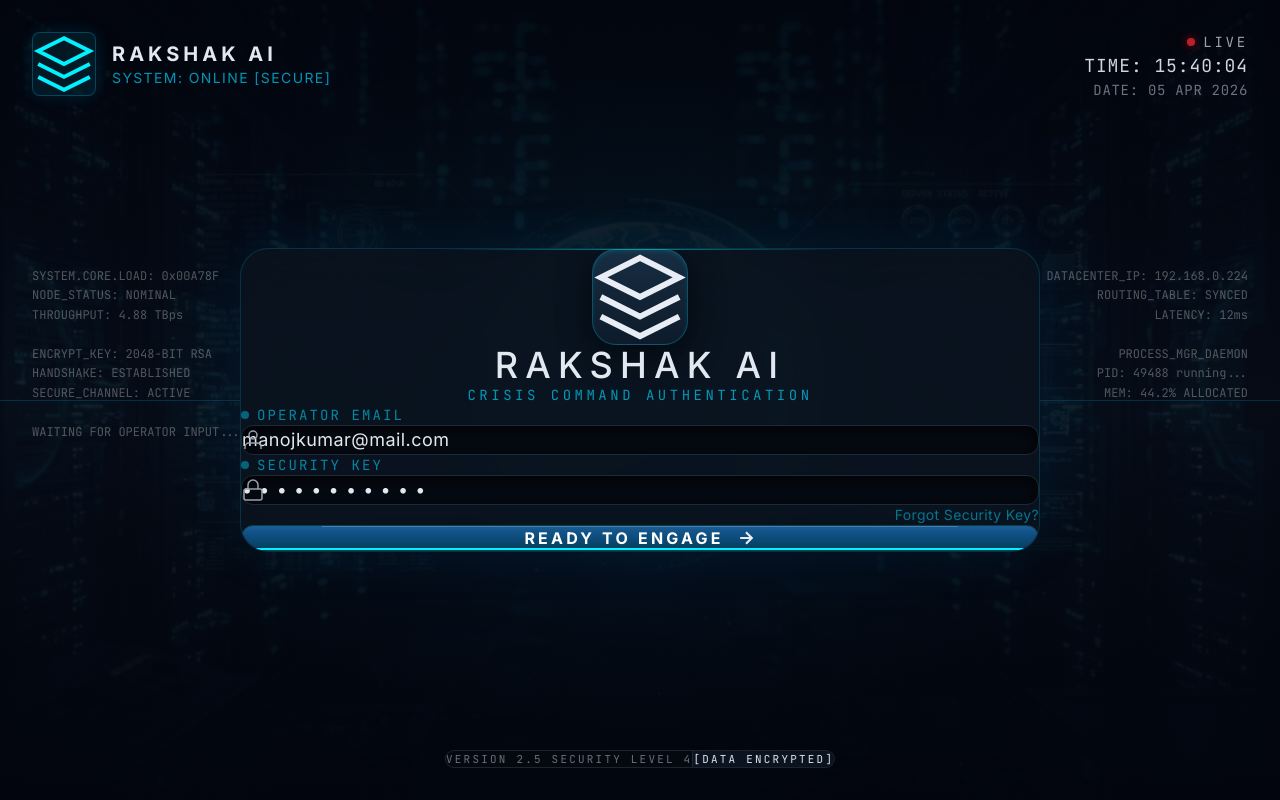
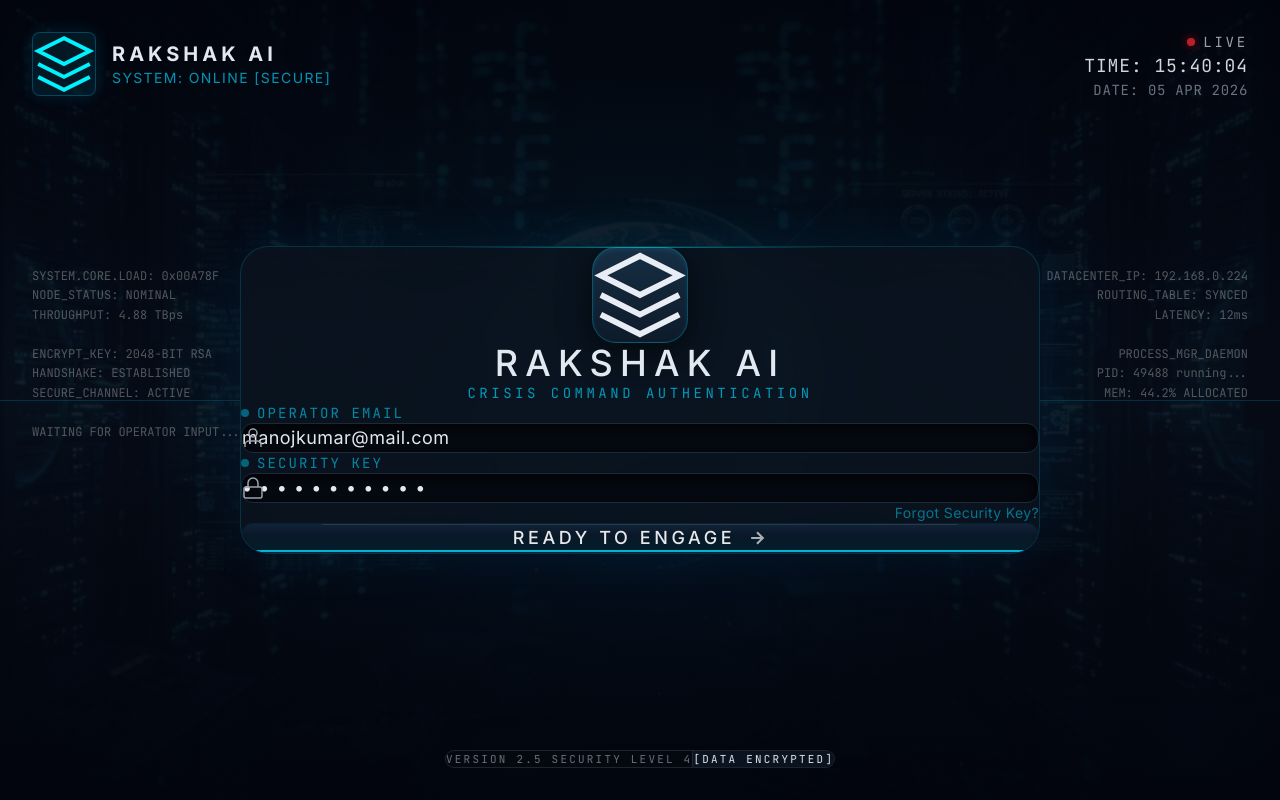
Before and after one commit to Manoj-Kumar-V-008/RAKSHAK-AI, a React (Vite) app in the folder frontend/: page / in a window 1280 px wide. Built offline with nearby package versions, Linux system fonts and the light colour scheme; no server answers.

Commit message:
login page vertical height increase

```diff
--- a/frontend/src/components/LoginStep.jsx
+++ b/frontend/src/components/LoginStep.jsx
@@ -139,11 +139,11 @@ export default function LoginStep({ onLogin }) {
             <h1 className="text-[22px] md:text-3xl lg:text-4xl font-medium tracking-[0.2em] text-[#e2e8f0] mb-2 md:mb-4">RAKSHAK AI</h1>
             <p className="text-[10px] md:text-xs lg:text-sm tracking-[0.25em] font-mono text-cyan-500/80 mb-10 md:mb-14 text-center uppercase">Crisis Command Authentication</p>
 
-            <form onSubmit={handleSubmit} className="w-full space-y-6 md:space-y-8">
+            <form onSubmit={handleSubmit} className="w-full space-y-8 md:space-y-10 lg:space-y-12">
 
               {/* Input Group 1 */}
               <div>
-                <label className="flex items-center gap-2 text-[10px] md:text-xs lg:text-sm font-mono text-cyan-500/70 mb-2 md:mb-3 uppercase tracking-[0.15em] pl-1">
+                <label className="flex items-center gap-2 text-[10px] md:text-xs lg:text-sm font-mono text-cyan-500/70 mb-3 md:mb-4 uppercase tracking-[0.15em] pl-1">
                   <span className="w-1.5 h-1.5 md:w-2 md:h-2 rounded-full bg-cyan-500/50" />
                   Operator Email
                 </label>
@@ -158,15 +158,15 @@ export default function LoginStep({ onLogin }) {
                     type="email"
                     value={email}
                     onChange={(e) => setEmail(e.target.value)}
-                    className="auth-input w-full bg-[#050911]/90 border border-[#1b2a3a] rounded-xl py-4 md:py-5 pl-14 md:pl-16 pr-4 text-sm md:text-base lg:text-lg font-sans tracking-wide text-gray-200 outline-none focus:border-[#00f2ff]/50 transition-colors shadow-[inset_0_4px_16px_rgba(0,0,0,0.8)]"
+                    className="auth-input w-full bg-[#050911]/90 border border-[#1b2a3a] rounded-xl py-5 md:py-6 lg:py-7 pl-14 md:pl-16 pr-4 text-sm md:text-base lg:text-lg font-sans tracking-wide text-gray-200 outline-none focus:border-[#00f2ff]/50 transition-colors shadow-[inset_0_4px_16px_rgba(0,0,0,0.8)]"
                     placeholder="operator@rakshak.ai"
                   />
                 </div>
               </div>
 
               {/* Input Group 2 */}
-              <div className="pt-1 md:pt-2">
-                <label className="flex items-center gap-2 text-[10px] md:text-xs lg:text-sm font-mono text-cyan-500/70 mb-2 md:mb-3 uppercase tracking-[0.15em] pl-1">
+              <div className="pt-2 md:pt-4 lg:pt-6">
+                <label className="flex items-center gap-2 text-[10px] md:text-xs lg:text-sm font-mono text-cyan-500/70 mb-3 md:mb-4 uppercase tracking-[0.15em] pl-1">
                   <span className="w-1.5 h-1.5 md:w-2 md:h-2 rounded-full bg-cyan-500/50" />
                   Security Key
                 </label>
@@ -181,38 +181,38 @@ export default function LoginStep({ onLogin }) {
                     type="password"
                     value={securityKey}
                     onChange={(e) => setSecurityKey(e.target.value)}
-                    className="auth-input w-full bg-[#050911]/90 border border-[#1b2a3a] rounded-xl py-4 md:py-5 pl-14 md:pl-16 pr-4 text-sm md:text-base lg:text-lg tracking-[0.4em] text-gray-200 outline-none focus:border-[#00f2ff]/50 transition-colors shadow-[inset_0_4px_16px_rgba(0,0,0,0.8)]"
+                    className="auth-input w-full bg-[#050911]/90 border border-[#1b2a3a] rounded-xl py-5 md:py-6 lg:py-7 pl-14 md:pl-16 pr-4 text-sm md:text-base lg:text-lg tracking-[0.4em] text-gray-200 outline-none focus:border-[#00f2ff]/50 transition-colors shadow-[inset_0_4px_16px_rgba(0,0,0,0.8)]"
                     placeholder="••••••••••"
                   />
                 </div>
-                <div className="flex justify-end mt-3 md:mt-4">
+                <div className="flex justify-end mt-4">
                   <a href="#" className="text-[10px] md:text-xs lg:text-sm font-sans text-cyan-500/60 hover:text-cyan-400 transition-colors tracking-wide">Forgot Security Key?</a>
                 </div>
               </div>
 
               {error && (
-                <div className="text-[11px] md:text-sm font-mono text-red-500 text-center bg-red-500/10 border border-red-500/20 py-3 rounded-xl font-medium tracking-wide">
+                <div className="text-[11px] md:text-sm font-mono text-red-500 text-center bg-red-500/10 border border-red-500/20 py-4 rounded-xl font-medium tracking-wide">
                   {error}
                 </div>
               )}
 
               {/* Submit Button */}
-              <div className="pt-4 md:pt-6">
+              <div className="pt-6 md:pt-10">
                 <button
                   type="submit"
                   disabled={isSubmitting}
-                  className="auth-submit-btn w-full relative group overflow-hidden rounded-xl py-4 md:py-5 lg:py-6 transition-all duration-200 active:scale-[0.98] border border-[#00f2ff]/20"
+                  className="auth-submit-btn w-full relative group overflow-hidden rounded-xl py-6 md:py-8 lg:py-10 transition-all duration-200 active:scale-[0.98] border border-[#00b4d8]/10"
                 >
-                  <div className="absolute inset-0 bg-gradient-to-b from-[#1a5f97] via-[#0d4677] to-[#062444]" />
-                  <div className="absolute bottom-0 left-0 right-0 h-[2px] bg-[#00f2ff] shadow-[0_0_15px_#00f2ff]" />
-                  <div className="absolute top-0 left-[10%] right-[10%] h-[1px] bg-white/20" />
+                  <div className="absolute inset-0 bg-gradient-to-b from-[#112338] via-[#091524] to-[#040a12]" />
+                  <div className="absolute bottom-0 left-0 right-0 h-[2px] bg-[#00b4d8] shadow-[0_0_15px_#00b4d8]" />
+                  <div className="absolute top-0 left-[10%] right-[10%] h-[1px] bg-white/10" />
 
                   <div className="relative flex items-center justify-center gap-3">
-                    <span className="text-[13px] md:text-sm lg:text-base font-bold tracking-[0.2em] text-white mt-px font-sans">
+                    <span className="text-[14px] md:text-base lg:text-lg font-medium tracking-[0.2em] text-gray-200 mt-px font-sans">
                       {isSubmitting ? 'AUTHENTICATING...' : 'READY TO ENGAGE'}
                     </span>
                     {!isSubmitting && (
-                      <svg width="18" height="18" viewBox="0 0 24 24" fill="none" stroke="currentColor" strokeWidth="2.5" className="text-white ml-2 opacity-90 group-hover:translate-x-1 transition-transform md:w-5 md:h-5">
+                      <svg width="18" height="18" viewBox="0 0 24 24" fill="none" stroke="currentColor" strokeWidth="2.5" className="text-gray-300 ml-2 opacity-80 group-hover:translate-x-1 transition-transform md:w-5 md:h-5">
                         <path d="M5 12h14M12 5l7 7-7 7" />
                       </svg>
                     )}
```
